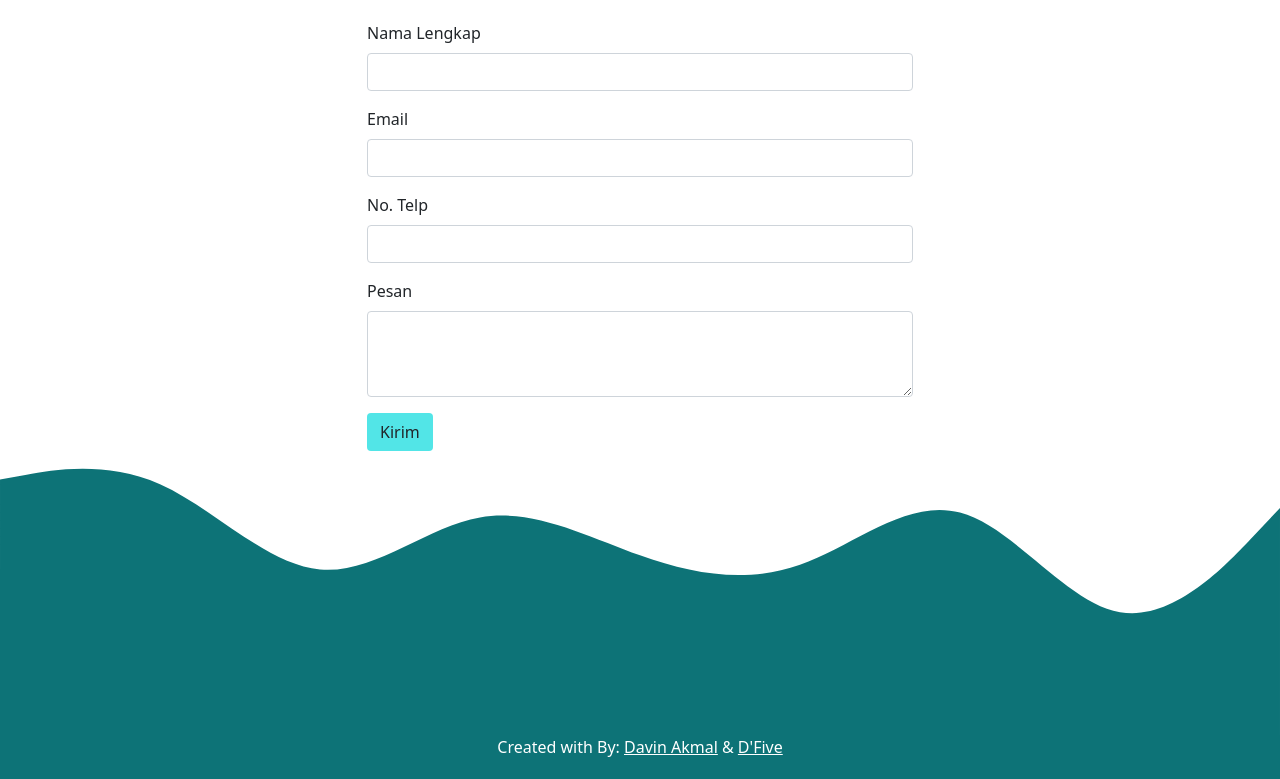
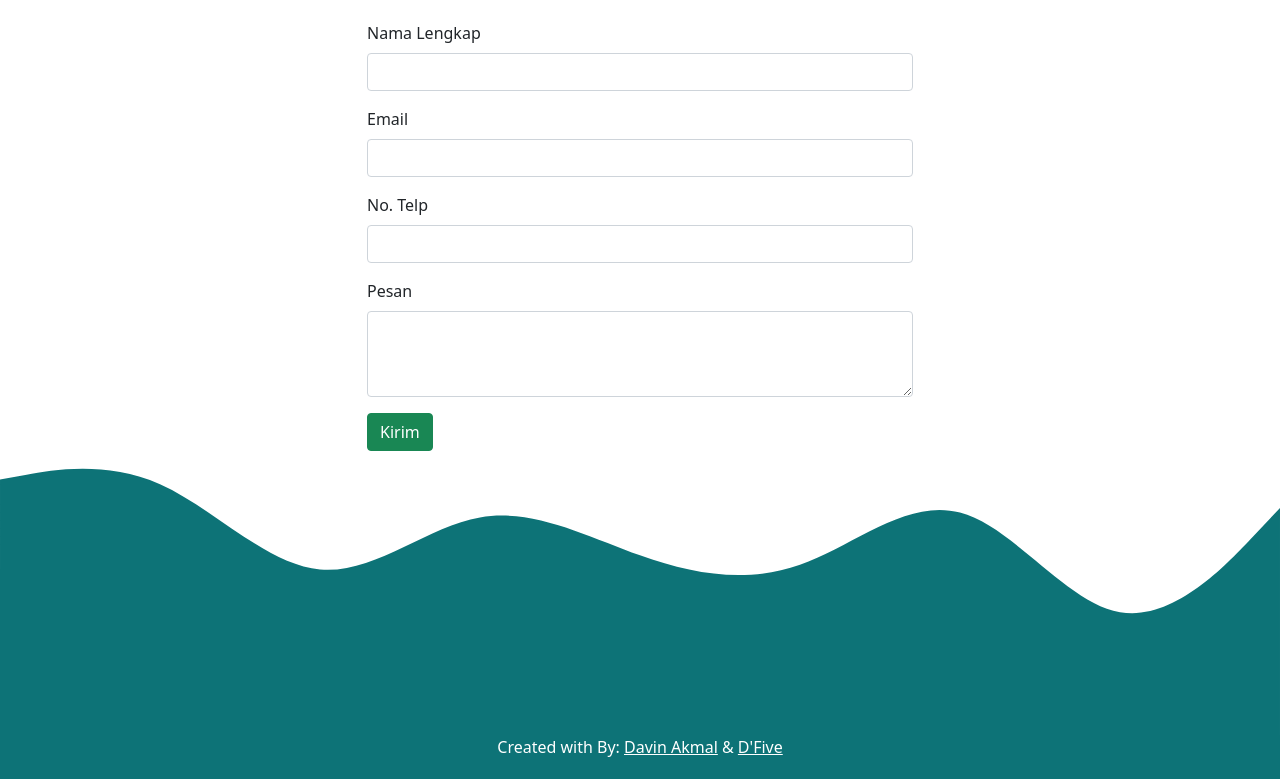
Before and after one commit to Vinakmal/davinakmal.github.io, a plain HTML site: page index.html in a window 1280 px wide. Shown: the part 2363-3142 px from the top of the page. Drawn offline with nearby package versions, Linux system fonts and the light colour scheme.

Commit message:
rubah lagi

```diff
--- a/index.html
+++ b/index.html
@@ -147,7 +147,7 @@
                           <label for="pesan" class="form-label">Pesan</label>
                           <textarea class="form-control" id="pesan" name="pesan" rows="3"></textarea>
                         </div>
-                        <button type="submit" class="btn btn-kirim" style="background-color: #52E5E7;">Kirim</button>
+                        <button type="submit" class="btn btn-success btn-kirim" >Kirim</button>
                         <button class="btn btn-success btn-loading d-none"  type="button" disabled>
                           <span class="spinner-border spinner-border-sm" role="status" aria-hidden="true"></span>
                           Loading...
```
